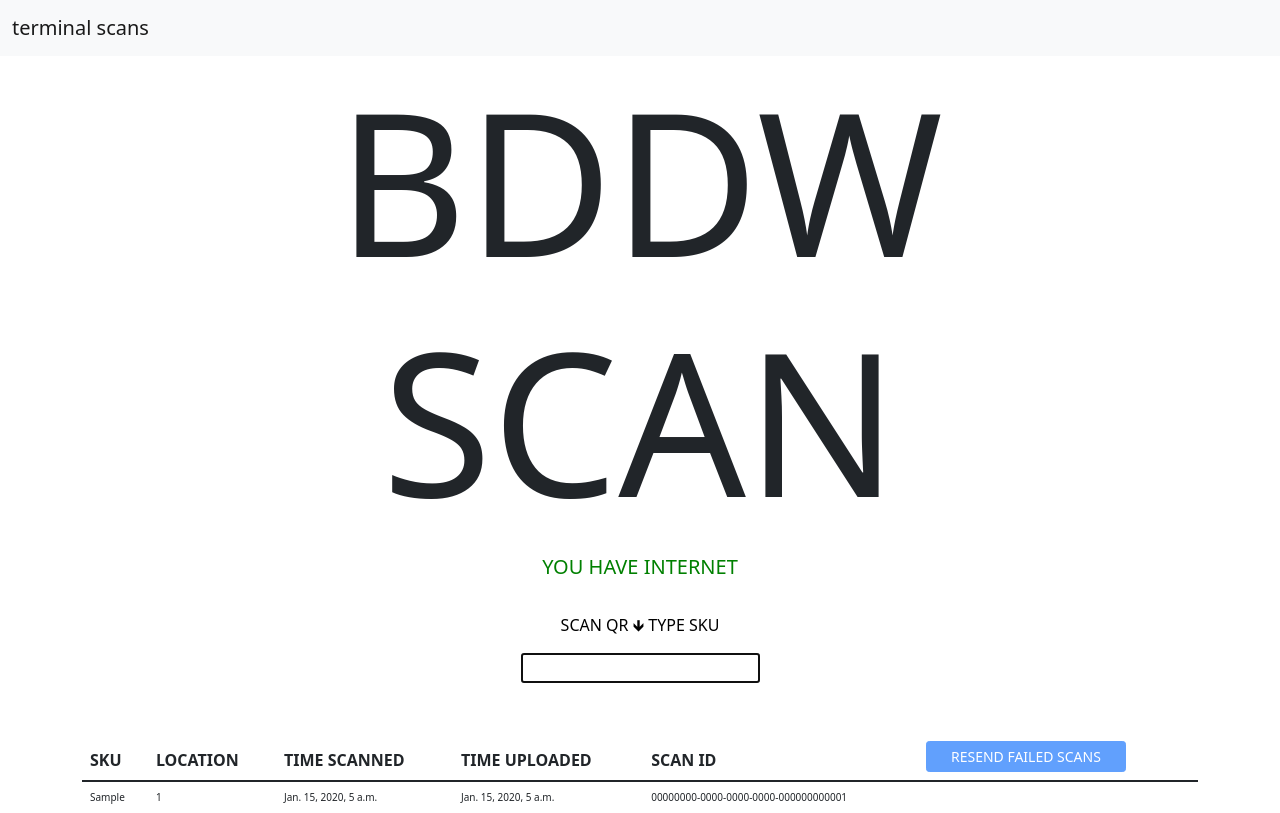
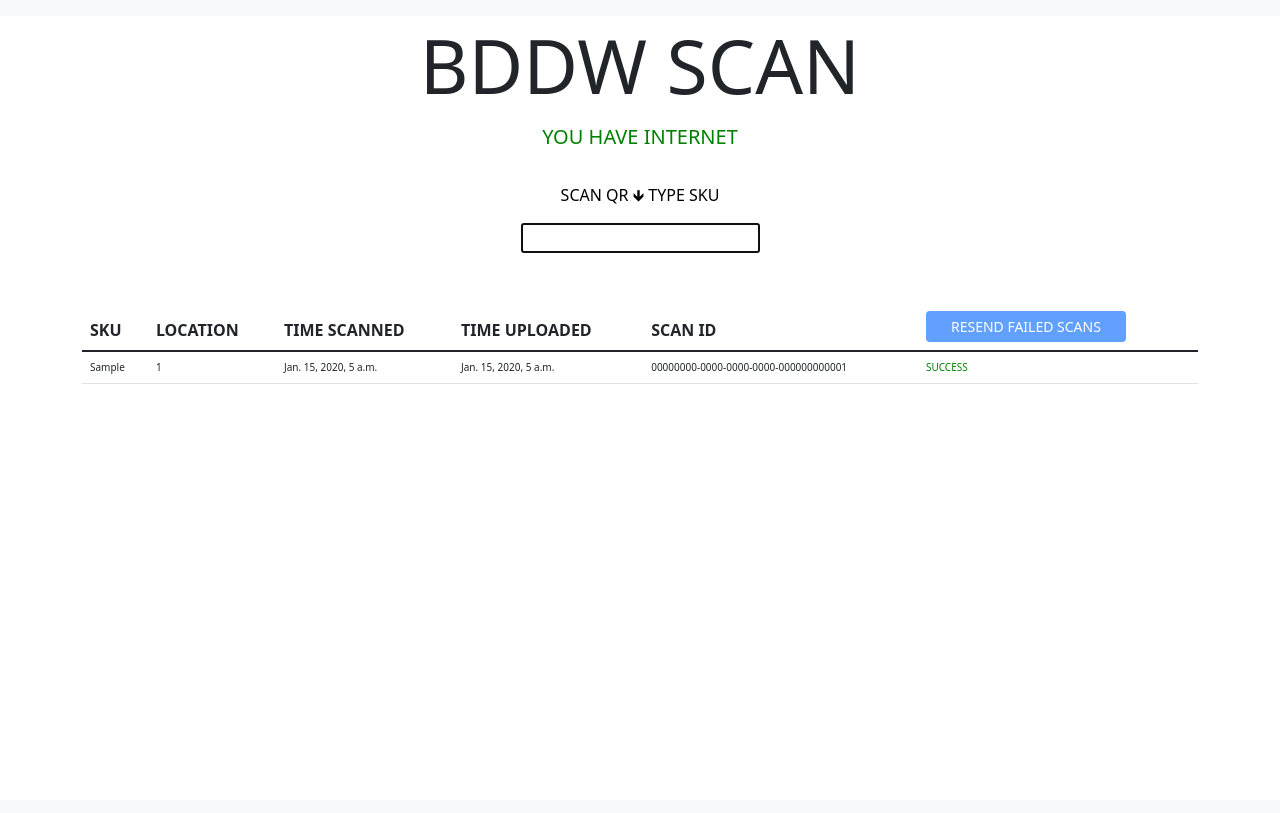
Before and after one commit to dev-bddw/terminal_scans, a Django app: page / in a window 1280 px wide. Shown: the top 813 px of the page. After the commit the page ends 384 px from the top, so only its background shows below. Run offline with Django 3.2, Linux system fonts and the light colour scheme; tables that the repository leaves empty hold one stand-in row (values such as "Sample post"); data that the repository does not hold is empty; parts of the project's set-up code (start-up, migrations or seed data) failed here and were passed over; some libraries are stand-ins or nearby versions.

Commit message:
bug fixes

```diff
--- a/scans/templates/partials/scan_in_table.html
+++ b/scans/templates/partials/scan_in_table.html
@@ -20,7 +20,7 @@
           <td scope="col">{{scan.time_scan}}</td>
           <td scope="col">{% if scan.time_upload == None %}<span style="color: red">UPLOAD FAILED</span>{% else %}{{scan.time_upload}}{% endif %}</td>
           <td scope="col">{% if scan.scan_id == None %}<span style="color: red">UPLOAD FAILED</span>{% else %}{{scan.scan_id}}{% endif %}</td>
-          <td scope="col"></td>
+          <td scope="col">{% if scan.scan_id == None %}<span style="color: red">FAILURE</span>{% else %}<span style="color: green">SUCCESS</span>{% endif %}</td>
         </tr>
         {% endfor %}
       </tbody>
--- a/scans/templates/scan.html
+++ b/scans/templates/scan.html
@@ -3,7 +3,7 @@
 {% block content %}
 <div class='scan-heading'>
   <div class="text-center">
-    <h1 style="font-size: 200px;">BDDW SCAN</h1>
+    <h5 style="font-size: 75px;">BDDW SCAN</h5>
     <p class="pt-1" hx-get="{% url 'scans:internet_poll' %}" hx-trigger="every 5s" hx-target="this" hx-swap="outerHTML" style="font-size:20px">{% if internet_status == 1 %}<span style="color: green">YOU HAVE INTERNET</p>{% else %}<span style="color: red">NO INTERNET</span>{% endif %}</p>
     <div class="header-padding" style="height:15px">
     </div>
@@ -43,7 +43,7 @@
           <td scope="col">{{scan.time_scan}}</td>
           <td scope="col">{% if scan.time_upload == None %}<span style="color: red">UPLOAD FAILED</span>{% else %}{{scan.time_upload}}{% endif %}</td>
           <td scope="col">{% if scan.scan_id == None %}<span style="color: red">UPLOAD FAILED</span>{% else %}{{scan.scan_id}}{% endif %}</td>
-          <td scope="col"></td>
+          <td scope="col">{% if scan.scan_id == None %}<span style="color: red">FAILURE</span>{% else %}<span style="color: green">SUCCESS</span>{% endif %}</td>
         </tr>
         {% endfor %}
       </tbody>
--- a/scans/views.py
+++ b/scans/views.py
@@ -55,6 +55,13 @@ def scan_home_page(request):
 def scan_hx(request):
 
     sku = request.POST.get("sku")
+    internet_status = 1
+
+    scans = Scan.objects.all().order_by("-time_scan")
+
+    has_failed_scans = [
+        x for x in scans if (x.time_upload is None) and (x.scan_id is None)
+    ]
 
     if sku != "":
         new_scan = Scan(sku=sku, location=settings.LOCATION_CODE)
@@ -86,21 +93,33 @@ def scan_hx(request):
                 new_scan.time_upload = response.json()["time_upload"]
                 new_scan.save()
 
+            if response.status_code == 403:
+                print("API KEY ERROR")
+
         except requests.exceptions.ConnectionError:
+            internet_status = 0
             print("There was a connection problem. Saving the scan locally.")
             pass
 
         return render(
             request,
             "partials/scan_in_table.html",
-            {"scans": Scan.objects.all().order_by("-time_scan")},
+            {
+                "scans": scans,
+                "internet_status": internet_status,
+                "has_failed_scans": has_failed_scans != [],
+            },
         )
 
     else:
         return render(
             request,
             "partials/scan_in_table.html",
-            {"scans": Scan.objects.all().order_by("-time_scan")},
+            {
+                "scans": scans,
+                "internet_status": internet_status,
+                "has_failed_scans": has_failed_scans != [],
+            },
         )
 
 
@@ -130,6 +149,9 @@ def send_failed_hx(request):
                 scan.time_upload = response.json()["time_upload"]
                 scan.save()
 
+            if response.status_code == 403:
+                print("API KEY ERROR")
+
         except requests.exceptions.ConnectionError:
             print("There was a connection problem. Saving the scan locally.")
             pass
--- a/terminal_scans/templates/base.html
+++ b/terminal_scans/templates/base.html
@@ -42,8 +42,6 @@
           <button class="navbar-toggler navbar-toggler-right" type="button" data-bs-toggle="collapse" data-bs-target="#navbarSupportedContent" aria-controls="navbarSupportedContent" aria-expanded="false" aria-label="Toggle navigation">
             <span class="navbar-toggler-icon"></span>
           </button>
-          <a class="navbar-brand" href="{% url 'scans:scan' %}">terminal scans</a>
-
           <div class="collapse navbar-collapse" id="navbarSupportedContent">
           </div>
         </div>
```
Also changed, not shown: scans/migrations/0008_alter_scan_options.py (added).
